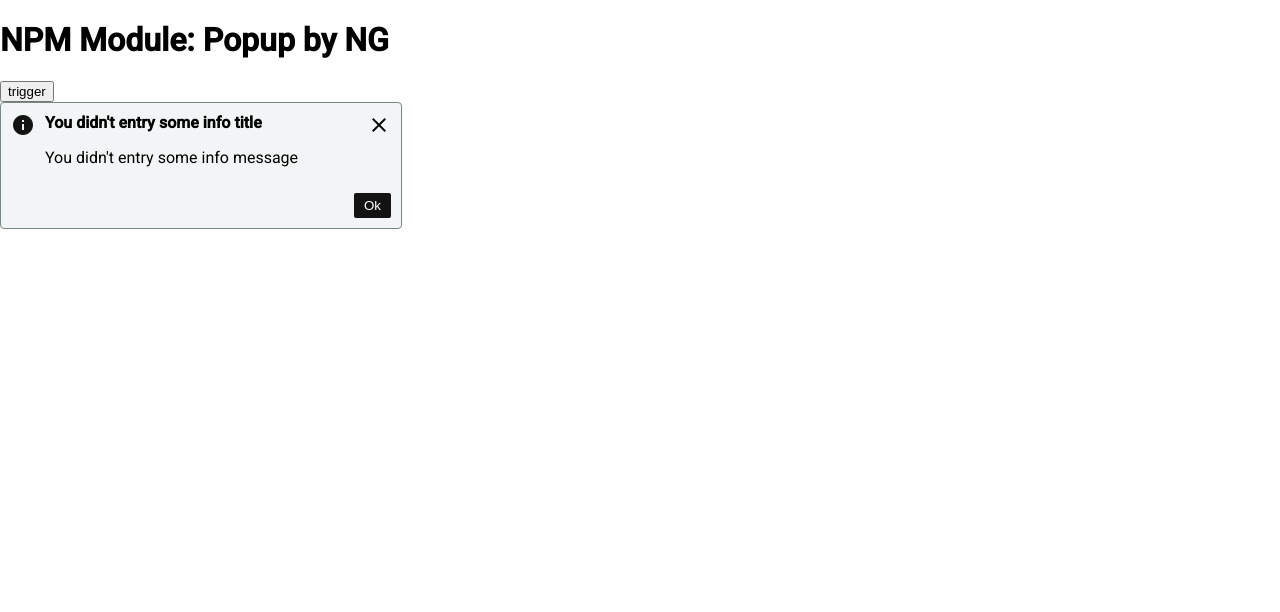
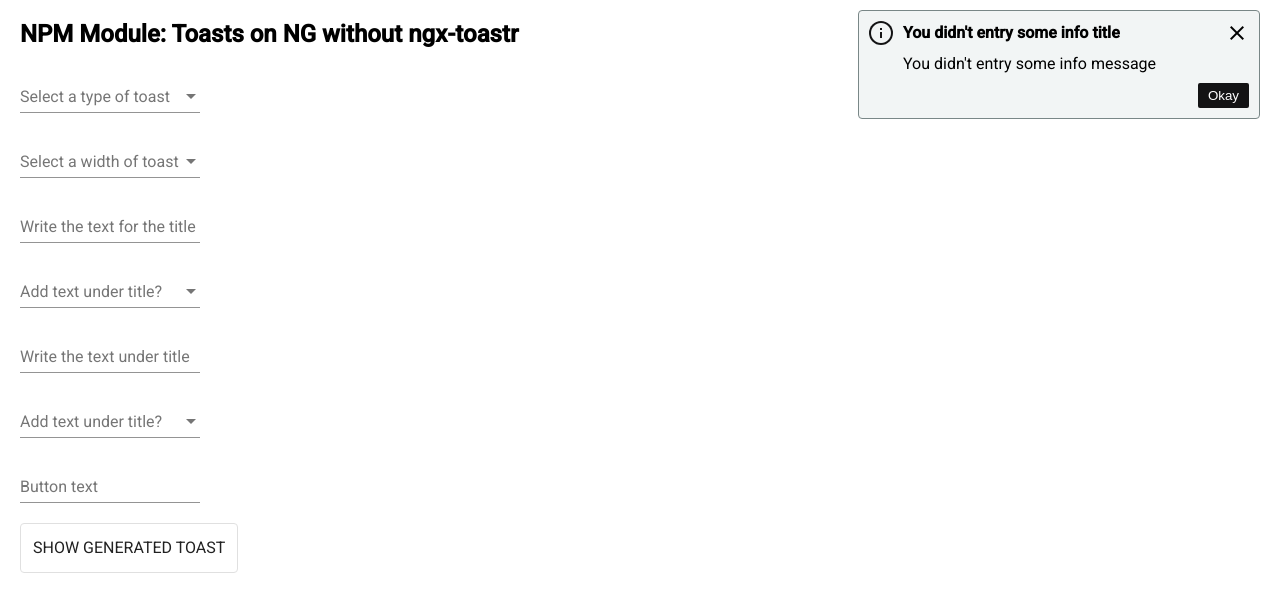
Before and after one commit to ShpilevskyAndrei/Modal-Popup-in-Angular, an Angular app: page / in a window 1280 px wide. Shown: the top 612 px of the page. Built offline with nearby package versions, Linux system fonts and the light colour scheme.

Commit message:
add a presentation/test page

```diff
--- a/src/app/app.component.html
+++ b/src/app/app.component.html
@@ -1,7 +1,7 @@
-<h1>NPM Module: Popup by NG</h1>
-<button>trigger</button>
-<app-toast></app-toast>
-
-
-<!--<button (click)="showToast(ToastType.error, 'long', 'large',-->
-<!--'Wrong name', 'Please enter correct name', true, 'Return', 5000)">Error</button>-->
+<div class="between">
+  <div class="main">
+    <h2>NPM Module: Toasts on NG without ngx-toastr</h2>
+    <app-form></app-form>
+  </div>
+  <app-toast></app-toast>
+</div>
--- a/src/app/app.component.scss
+++ b/src/app/app.component.scss
@@ -0,0 +1,4 @@
+.between {
+  display: flex;
+  justify-content: space-between;
+}
--- /dev/null
+++ b/src/app/form/form.component.html
@@ -0,0 +1,68 @@
+<form class="form-container">
+  <div>
+    <mat-form-field>
+      <mat-label>Select a type of toast</mat-label>
+      <mat-select name="toastType" [(ngModel)]="toastOption.toastType">
+        <mat-option value="error">Error</mat-option>
+        <mat-option value="warning">Warning</mat-option>
+        <mat-option value="success">Success</mat-option>
+        <mat-option value="info">Info</mat-option>
+        <mat-option value="system">System</mat-option>
+      </mat-select>
+    </mat-form-field>
+  </div>
+
+  <div>
+    <mat-form-field>
+      <mat-label>Select a width of toast</mat-label>
+      <mat-select name="width" [(ngModel)]="toastOption.width">
+        <mat-option value="short">Short</mat-option>
+        <mat-option value="long">Long</mat-option>
+      </mat-select>
+    </mat-form-field>
+  </div>
+
+  <div>
+    <mat-form-field>
+      <mat-label>Write the text for the title</mat-label>
+      <input matInput name="title" [(ngModel)]="toastOption.title">
+    </mat-form-field>
+  </div>
+
+  <div>
+    <mat-form-field>
+      <mat-label>Add text under title?</mat-label>
+      <mat-select name="addMessage" [(ngModel)]="toastOption.addMessage">
+        <mat-option value="true">Yes</mat-option>
+        <mat-option value="false">No</mat-option>
+      </mat-select>
+    </mat-form-field>
+  </div>
+
+  <div>
+    <mat-form-field>
+      <mat-label>Write the text under title</mat-label>
+      <input matInput name="message" [(ngModel)]="toastOption.message">
+    </mat-form-field>
+  </div>
+
+  <div>
+    <mat-form-field>
+      <mat-label>Add text under title?</mat-label>
+      <mat-select name="addButton" [(ngModel)]="toastOption.addButton">
+        <mat-option value="true">Yes</mat-option>
+        <mat-option value="false">No</mat-option>
+      </mat-select>
+    </mat-form-field>
+  </div>
+
+  <div>
+    <mat-form-field>
+      <mat-label>Button text</mat-label>
+      <input matInput name="buttonText" [(ngModel)]="toastOption.buttonText">
+    </mat-form-field>
+  </div>
+
+  <mat-button-toggle (click)="formTest()">SHOW GENERATED TOAST</mat-button-toggle>
+
+</form>
--- /dev/null
+++ b/src/app/form/form.component.scss
@@ -0,0 +1,8 @@
+.form-container .mat-form-field + .mat-form-field {
+  margin-left: 8px;
+}
+
+.form-container {
+  display: block;
+  flex-direction: column;
+}
--- /dev/null
+++ b/src/app/form/form.component.ts
@@ -0,0 +1,23 @@
+import {Component, Output} from '@angular/core';
+
+@Component({
+  selector: 'app-form',
+  templateUrl: './form.component.html',
+  styleUrls: ['./form.component.scss']
+})
+export class FormComponent {
+
+  @Output() toastOption: any = {
+    toastType: '' ,
+    width: '',
+    title: '',
+    addMessage: '',
+    message: '',
+    addButton: '',
+    buttonText: '',
+  }
+
+  formTest(){
+    console.log(this.toastOption);
+  }
+}
--- a/src/app/toasts/toast/toast.component.html
+++ b/src/app/toasts/toast/toast.component.html
@@ -1,11 +1,11 @@
-<div class="toast {{toastType}} {{width}}">
+<div class="toast {{toastType}} {{width}}" id="toast">
   <div class="toast-container-without-action-button">
     <div class="icon-text-container">
       <div class="icon-container">
         <mat-icon class="icon {{toastType}}-icon">{{icon()}}</mat-icon>
       </div>
       <div class="text-container">
-          <p style="margin: 10px 0">
+          <p>
             <b>{{toastHeader}}</b>
           </p>
           <p *ngIf="toastTextAdd">{{toastText}}
@@ -19,8 +19,8 @@
     <div class="action-button-container">
       <button class="action-button-for-{{toastType}} button-pointer action-button"
       *ngIf="button"
-              (click)="exFunc()">
-        {{actionButtonText}}
+              (click)="buttonTest()">
+        {{actionButtonText()}}
       </button>
     </div>
 </div>
--- a/src/app/toasts/toast/toast.component.scss
+++ b/src/app/toasts/toast/toast.component.scss
@@ -5,7 +5,7 @@
     display: block;
     align-items: center;
     align-content: center;
-    margin: 0 0 10px 0;
+    margin: 10px 0;
     animation-duration: 1s;
     animation-name: slideIn;
     justify-content: space-between;
@@ -19,6 +19,10 @@
 
 .icon-text-container {
   display: flex
+}
+
+.text-container p {
+  margin: 12px 0 0 0;
 }
 
 .close-button-container {
@@ -117,7 +121,9 @@
   }
 
 .info-icon {
-    color: #131314;
+  color: #F2F5F5;
+  background-color: #131314;
+  border-radius: 50px;
   }
 
 .success-icon {
@@ -125,7 +131,9 @@
   }
 
 .system-icon {
-    color: #368ACE;
+  color: #EEF7FF;
+  background-color: #368ACE;
+  border-radius: 50px;
   }
 
 //buttons
--- a/src/app/toasts/toast/toast.component.ts
+++ b/src/app/toasts/toast/toast.component.ts
@@ -2,6 +2,7 @@ import { Component } from '@angular/core';
 
 import { toastType } from "../enums/toast-type";
 import { iconType } from "../enums/icon-type";
+
 
 @Component({
   selector: 'app-toast',
@@ -33,22 +34,42 @@ export class ToastComponent {
   }
   // 'error_outline' | 'warning' | 'info' | 'check_circle_outline' | 'info
 
-  toastHeader: string | false = '' || `You didn't entry some ${this.toastType} title`; // any text
+  toastHeader: string = '' || `You didn't entry some ${this.toastType} title`; // any text
   // get value from set func
 
   toastTextAdd: boolean = true;
+  // get value from set func
 
-  toastText: string | false =
+  toastText: string =
     '' || `You didn't entry some ${this.toastType} message`; // any text
   // get value from set func
 
   button: boolean = true; // boolean
-  // get value from func
-
-  actionButtonText: string | false = '' || 'Ok';
   // get value from set func
 
-  exFunc() {
-    console.log(this.actionButtonText);
+  actionButtonTextGenerator = ():string | null=> {
+    if (this.toastType === 'error') {
+      return `Leave`
+    } else if (this.toastType === 'warning') {
+      return `Get started`
+    } else if (this.toastType === 'info') {
+      return `Okay`
+    } else if (this.toastType === 'success') {
+      return `Got it!`
+    } else if (this.toastType === 'system') {
+      return `Info`
+    } else {
+      return null
+    }
   }
+
+  actionButtonText = (): string | false => {
+    return ('' || `${this.actionButtonTextGenerator()}`)
+  }
+  // get value from set func
+
+  buttonTest() {
+    console.log(this.actionButtonText());
+  }
+
 }
--- a/src/styles.scss
+++ b/src/styles.scss
@@ -36,4 +36,4 @@ $modal-popup-in-angular-theme: mat.define-light-theme((
 @import '~@angular/cdk/overlay-prebuilt.css';
 
 html, body { height: 100%; }
-body { margin: 0; font-family: Roboto, "Helvetica Neue", sans-serif; }
+body { margin: 0 20px; font-family: Roboto, "Helvetica Neue", sans-serif; }
```
Also changed, not shown: src/app/app.module.ts (+12 -0 lines), src/app/toasts/interfaces/toast-options.ts (+4 -16 lines), 1 other file (tests, documents, lock files or other folders). Lines whose indentation alone changed are shown as unchanged.
